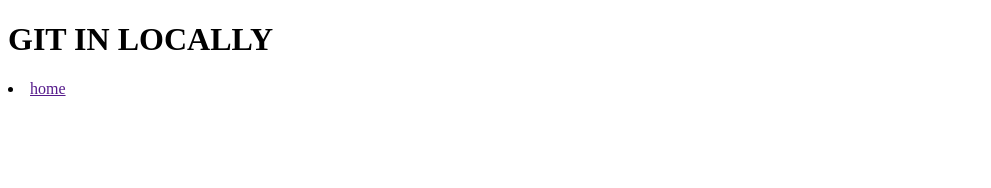
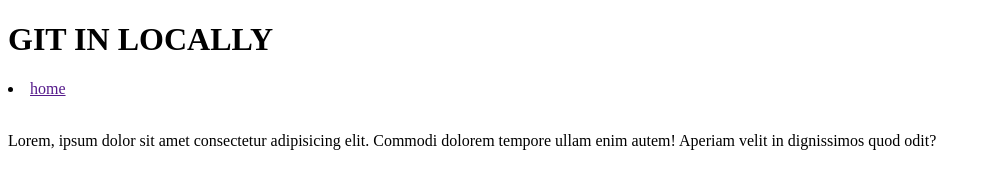
Before and after one commit to muhammadali12998/gitworklshop, a plain HTML site: page index.html in a window 1280 px wide. Shown: the whole page, without its empty margins (0-991 px from the left). Drawn offline with Linux system fonts and the light colour scheme.

Commit message:
new Branch Stage 1

```diff
--- a/index.html
+++ b/index.html
@@ -14,6 +14,14 @@
             <a href="">home</a>
         </li>
     </nav>
+    <div>
+        <img src="" alt="">
+        <section>
+            <p>
+                Lorem, ipsum dolor sit amet consectetur adipisicing elit. Commodi dolorem tempore ullam enim autem! Aperiam velit in dignissimos quod odit?
+            </p>
+        </section>
+    </div>
 
 </body>
 </html>
```
